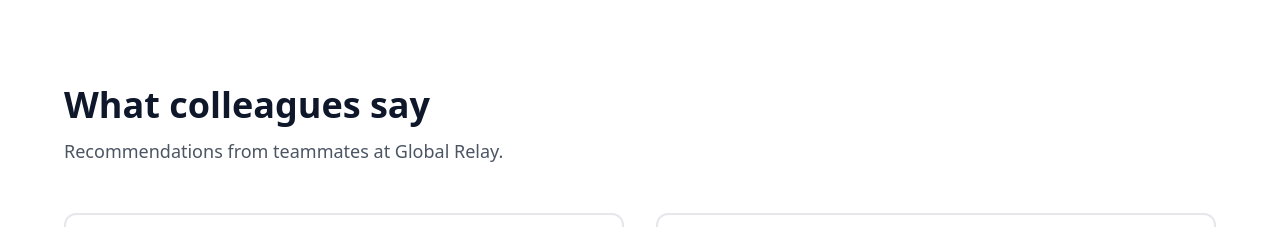
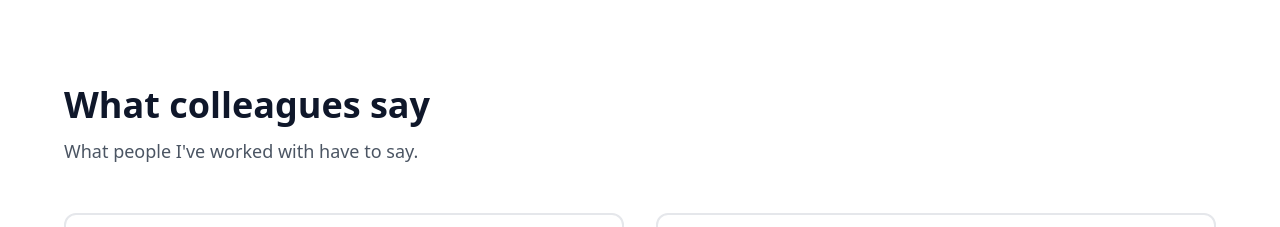
Before and after one commit to Shanal1988/pm_portfolio, a React (Vite) app: page / in a window 1280 px wide. Shown: the part 3420-3647 px from the top of the page. Built offline with nearby package versions, Linux system fonts and the light colour scheme.

Commit message:
Updated Home.tsx

```diff
--- a/src/pages/Home.tsx
+++ b/src/pages/Home.tsx
@@ -224,7 +224,7 @@ export default function Home({ onNavigate }: HomeProps) {
         <div className="max-w-6xl mx-auto">
           <h2 className="text-4xl font-bold text-navy-900 mb-3">What colleagues say</h2>
           <p className="text-lg text-gray-600 mb-12 max-w-3xl">
-            Recommendations from teammates at Global Relay.
+            What people I've worked with have to say.
           </p>
           <div className="grid grid-cols-1 lg:grid-cols-2 gap-8">
             <div className="bg-white border-2 border-gray-200 rounded-xl p-8 hover:border-navy-900 hover:shadow-lg transition-all duration-200 flex flex-col">
```
